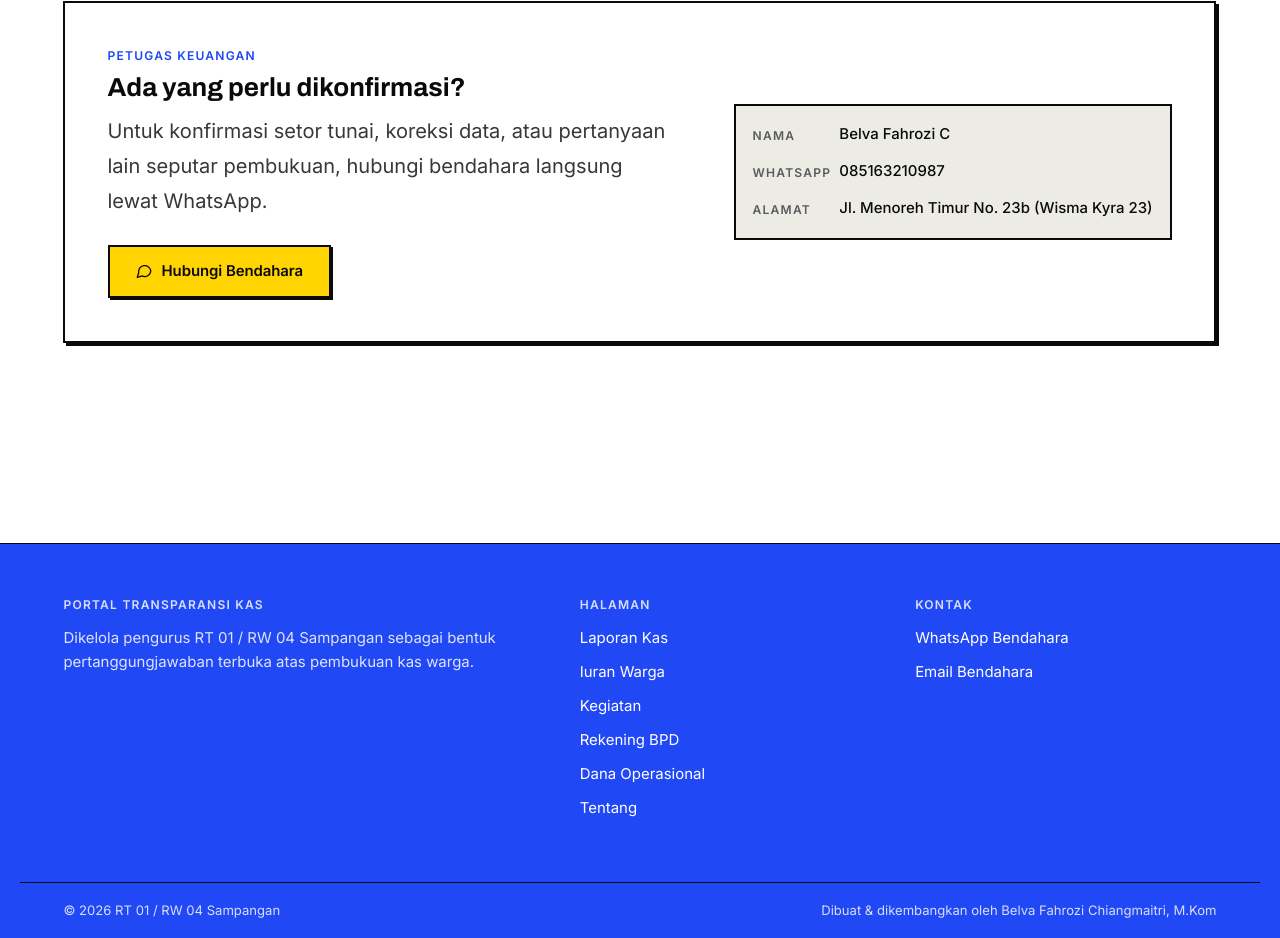
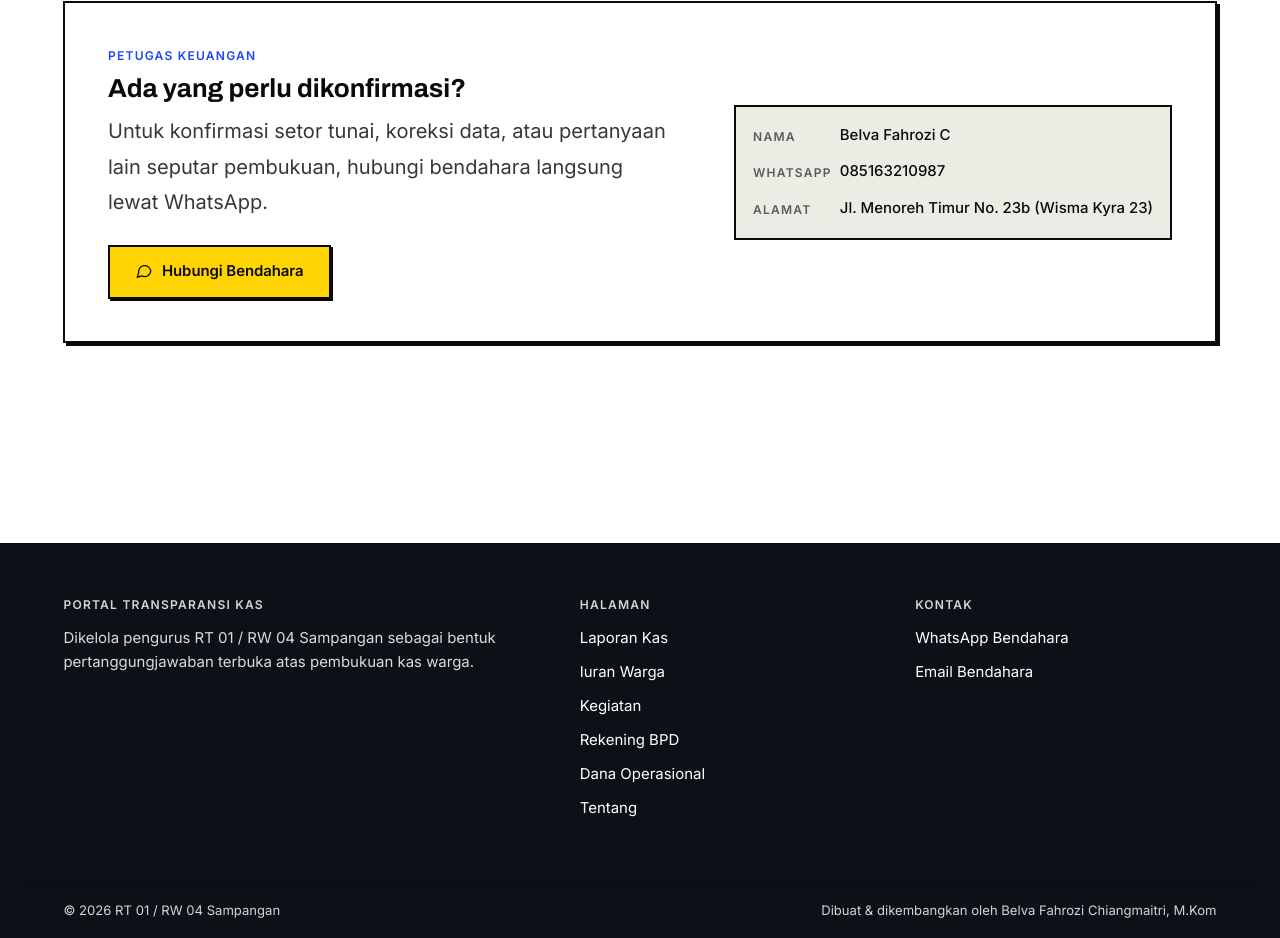
Before and after one commit to belvahector-ship-it/kas-rt-sampangan, a plain HTML site: page index.html in a window 1280 px wide. Shown: the part 2464-3402 px from the top of the page. Drawn offline with Linux system fonts and the light colour scheme; no server answers.

Commit message:
Ganti latar footer jadi biru-navy gelap (#0D1117)
Sebelumnya --accent (biru terang #2148F5). User minta warna dari contoh
gambar yang mereka kirim -- biru-navy nyaris hitam, mirip GitHub dark
mode. Ditambahkan sebagai token baru --footer-bg di tokens.css (bukan
menimpa --accent, supaya elemen lain yang masih memakai biru aksen
tidak ikut berubah), lalu dipakai di .site-footer.

Warna teks (putih, label 82% opacity) tidak perlu disesuaikan -- latar
baru jauh lebih gelap dari sebelumnya, jadi kontrasnya otomatis lebih
baik, bukan lebih buruk.

```diff
--- a/assets/css/components.css
+++ b/assets/css/components.css
@@ -1253,7 +1253,7 @@ a.entry.entry--ringkasan:hover { background: var(--accent-soft); filter: brightn
 .site-footer {
   margin-top: var(--sp-9);
   border-top: 1px solid var(--line);
-  background: var(--accent);
+  background: var(--footer-bg);
   color: var(--paper);
 }
 
--- a/assets/css/tokens.css
+++ b/assets/css/tokens.css
@@ -26,6 +26,11 @@
   --line:           #0A0A0A;   /* border struktural sekarang TINTA PENUH, bukan abu tipis */
   --line-soft:      #D6D6CE;   /* untuk pemisah internal yang sengaja diredam (mis. baris tabel) */
   --line-strong:    #0A0A0A;
+
+  /* Latar footer — biru-navy nyaris hitam, diambil dari contoh warna yang
+     diminta user. Dipisah dari --ink karena ini khusus latar .site-footer,
+     bukan bagian palet neo-brutalist utama di atas. */
+  --footer-bg:      #0D1117;
 
   /* Aksen utama: biru. Dipakai untuk tautan, tombol utama, fokus, dan
      pos "Iuran" — mencerminkan konvensi aplikasi referensi (I = biru). */
```
